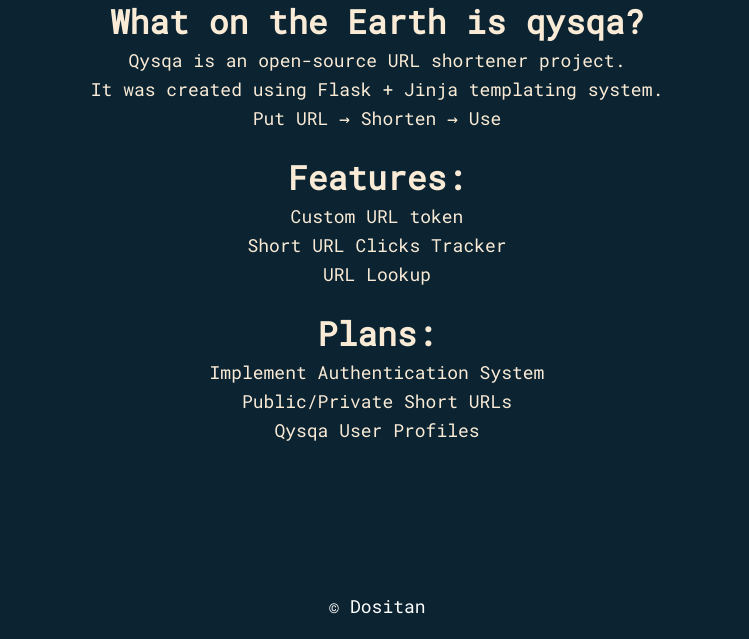
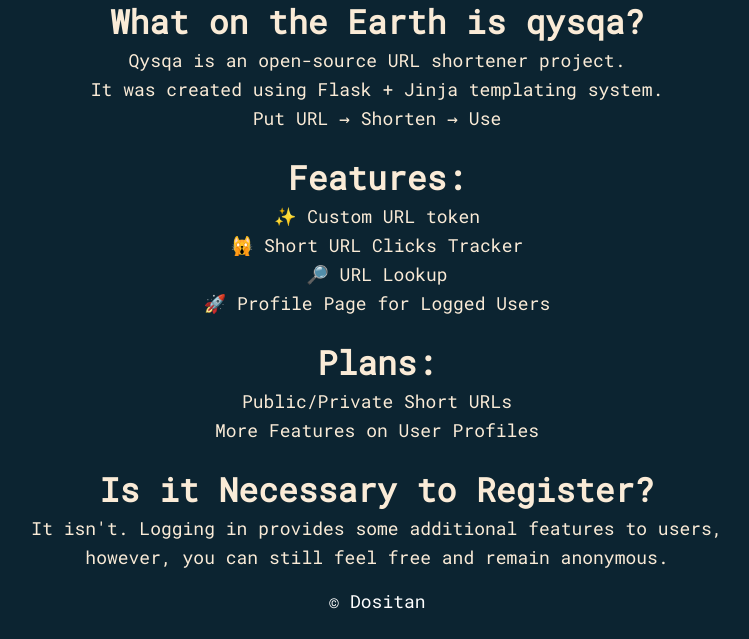
Before and after one commit to Dositan/qysqa, a Flask app: page /about in a window 1280 px wide. Shown: the part 162-801 px from the top of the page, without its empty margins (263-1012 px from the left). Before the commit the page ends 776 px from the top, so only its background shows below. Run offline with Flask 2, Linux system fonts and the light colour scheme; some libraries are stand-ins or nearby versions.

Commit message:
✨ Add `/profile` page for logged users

```diff
--- a/app/main/views.py
+++ b/app/main/views.py
@@ -1,4 +1,5 @@
 from flask import Blueprint, redirect, render_template, request
+from flask_login import current_user
 
 from app.database import db
 
@@ -20,13 +21,14 @@
     url = request.root_url
 
     if form.validate_on_submit():
+        user_id = None if current_user.is_anonymous else current_user.id
         if form.token.data:  # custom token given
-            URL.create(token=form.token.data, url=form.url.data)
+            URL.create(token=form.token.data, url=form.url.data, user_id=user_id)
             result = f"{url}{form.token.data}"
             return render_template("main/url.html", result=result)
         else:
             token = generate_token()
-            URL.create(token=form.token.data, url=form.url.data)
+            URL.create(token=token, url=form.url.data, user_id=user_id)
             result = f"{url}{token}"
             return render_template("main/url.html", result=result)
     else:
@@ -96,6 +98,6 @@
         # Get the original url of the given token
         token = form.url.data.split("/")[-1]
         url = URL.query.filter_by(token=token).first().url
-        return render_template("main/original-url.html", url=url)
+        return render_template("main/original.html", url=url)
     else:
         return render_template("main/lookup.html", form=form)
--- a/app/static/style.css
+++ b/app/static/style.css
@@ -222,6 +222,31 @@
   font-size: 25px;
 }
 
+.profile {
+  color: #ffffff;
+}
+
+.profile table {
+  width: 50%;
+  margin: 0 auto;
+  margin-top: 20px;
+  color: #ffffff;
+  text-align: center;
+  background-color: #13305c;
+  font-size: 24px;
+}
+
+.profile a:hover {
+  color: #e26803;
+}
+
+.profile .button {
+  /* width: 50%; */
+  margin: 0 auto;
+  margin-top: 20px;
+  text-align: center;
+}
+
 .error {
   color: #ffffff;
   text-align: center;
@@ -237,10 +262,14 @@
 }
 
 footer {
-  position: fixed;
-  left: 0;
+  margin-top: 20px;
+  height: 50px;
   bottom: 20px;
   width: 100%;
   color: #ffffff;
   text-align: center;
 }
+
+footer a:hover {
+  color: #f68741;
+}
--- a/app/templates/base.html
+++ b/app/templates/base.html
@@ -1,15 +1,31 @@
 <!DOCTYPE html>
 <html>
   <head>
-		<meta charset="utf-8">
-		<meta name="viewport" content="width=device-width, initial-scale=1, shrink-to-fit=no, maximum-scale=1">
-		<meta name="description" content="qysqa a URL shortener website with CLI support.">
+    <meta charset="utf-8" />
+    <meta
+      name="viewport"
+      content="width=device-width, initial-scale=1, shrink-to-fit=no, maximum-scale=1"
+    />
+    <meta
+      name="description"
+      content="qysqa a URL shortener website with CLI support."
+    />
 
-		<link rel="shortcut icon" href="{{ url_for('static', filename='favicon.ico') }}">
-		<link href="{{ url_for('static', filename='style.css') }}" rel="stylesheet" type="text/css"/>
+    <link
+      rel="shortcut icon"
+      href="{{ url_for('static', filename='favicon.ico') }}"
+    />
+    <link
+      href="{{ url_for('static', filename='style.css') }}"
+      rel="stylesheet"
+      type="text/css"
+    />
 
     <script src="https://code.jquery.com/jquery-3.4.1.js"></script>
-		<script src="https://kit.fontawesome.com/a21a50c51f.js" crossorigin="anonymous"></script>
+    <script
+      src="https://kit.fontawesome.com/a21a50c51f.js"
+      crossorigin="anonymous"
+    ></script>
 
     <title>qysqa - Shorten your URL</title>
   </head>
@@ -21,23 +37,29 @@
         <li class="items"><a href="{{ url_for('main.tracker') }}">Tracker</a></li>
         <li class="items"><a href="{{ url_for('main.lookup') }}">Lookup</a></li>
         {% if current_user and current_user.is_authenticated %}
-					<!-- href to profile route later -->
-					<li class="items"><a href="{{ url_for('auth.logout') }}">Logout</a></li>
+        <li class="items">
+          <a href="{{ url_for('auth.profile', username=current_user.username) }}">Profile</a>
+        </li>
+        <li class="items">
+          <a href="{{ url_for('auth.logout') }}">Log Out</a>
+        </li>
         {% elif form %}
         <li class="items"><a href="{{ url_for('auth.register') }}">Register</a></li>
         <li class="items"><a href="{{ url_for('auth.login') }}">Log In</a></li>
         {% endif %}
-				<li class="btn"><a href="#"><i class="fas fa-bars"></i></a></li>
+        <li class="btn">
+          <a href="#"><i class="fas fa-bars"></i></a>
+        </li>
       </ul>
     </nav>
 
     {% block body %}{% endblock %}
 
     <script>
-			$(document).ready(function(){
-				$('.btn').click(function(){
-					$('.items').toggleClass("show");
-					$('ul li').toggleClass("hide");
+      $(document).ready(function () {
+        $(".btn").click(function () {
+          $(".items").toggleClass("show");
+          $("ul li").toggleClass("hide");
         });
       });
     </script>
--- a/app/templates/main/about.html
+++ b/app/templates/main/about.html
@@ -10,16 +10,20 @@
 
     <h2>Features:</h2>
     <ul>
-        <li>Custom URL token</li>
-        <li>Short URL Clicks Tracker</li>
-        <li>URL Lookup</li>
+        <li>✨ Custom URL token</li>
+        <li>🙀 Short URL Clicks Tracker</li>
+        <li>🔎 URL Lookup</li>
+        <li>🚀 Profile Page for Logged Users</li>
     </ul>
 
     <h2>Plans:</h2>
     <ul>
-        <li>Implement Authentication System</li>
         <li>Public/Private Short URLs</li>
-        <li>Qysqa User Profiles</li>
+        <li>More Features on User Profiles</li>
     </ul>
+
+    <h2>Is it Necessary to Register?</h2>
+    <p>It isn't. Logging in provides some additional features to users,</p>
+    <p>however, you can still feel free and remain anonymous.</p>
 </div>
 {% endblock %}
```
Also changed, not shown: app/templates/auth/profile.html (added, +24 -0 lines), app/templates/main/index.html (+9 -1 lines). Lines whose indentation alone changed are shown as unchanged.
